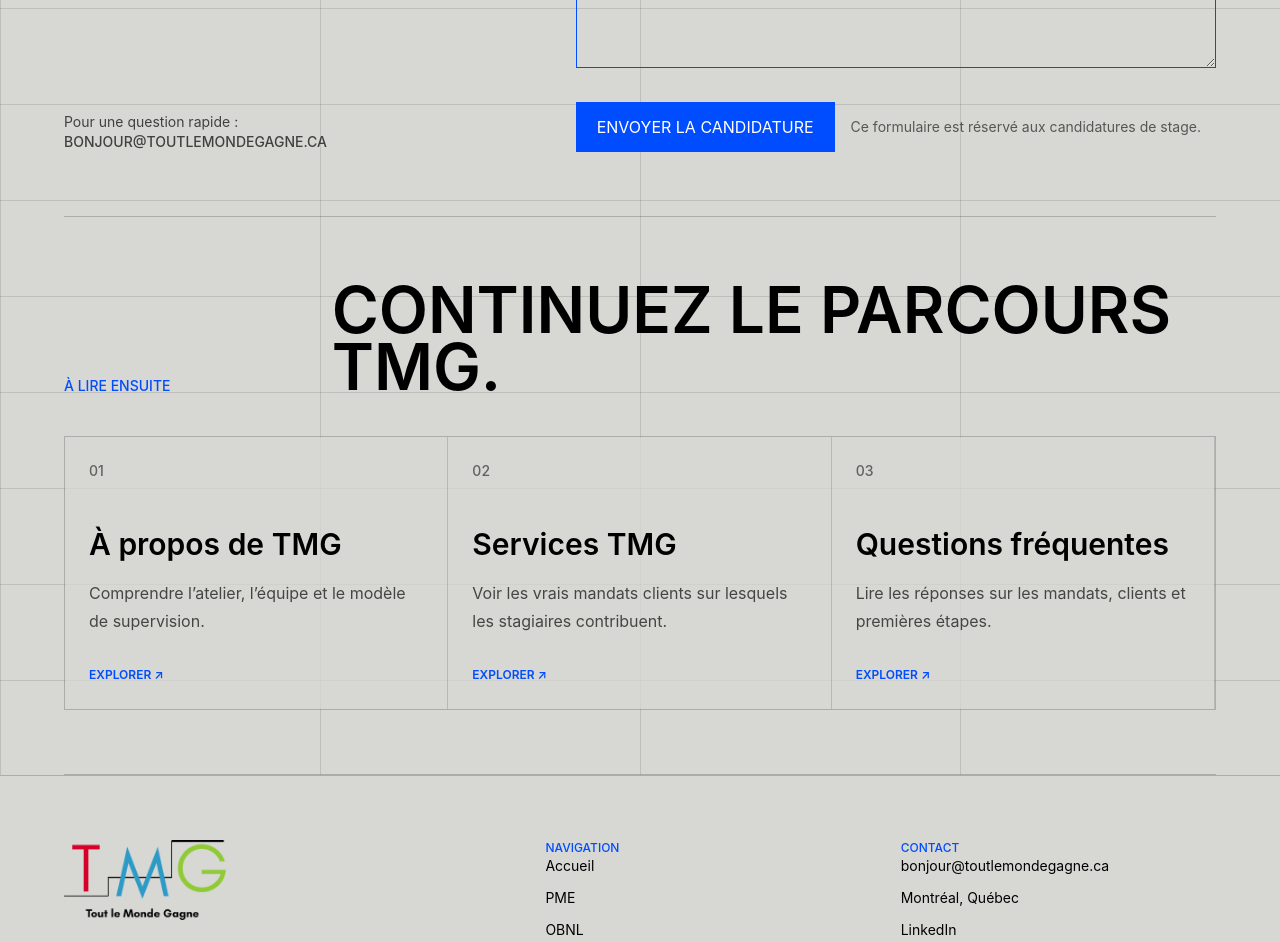
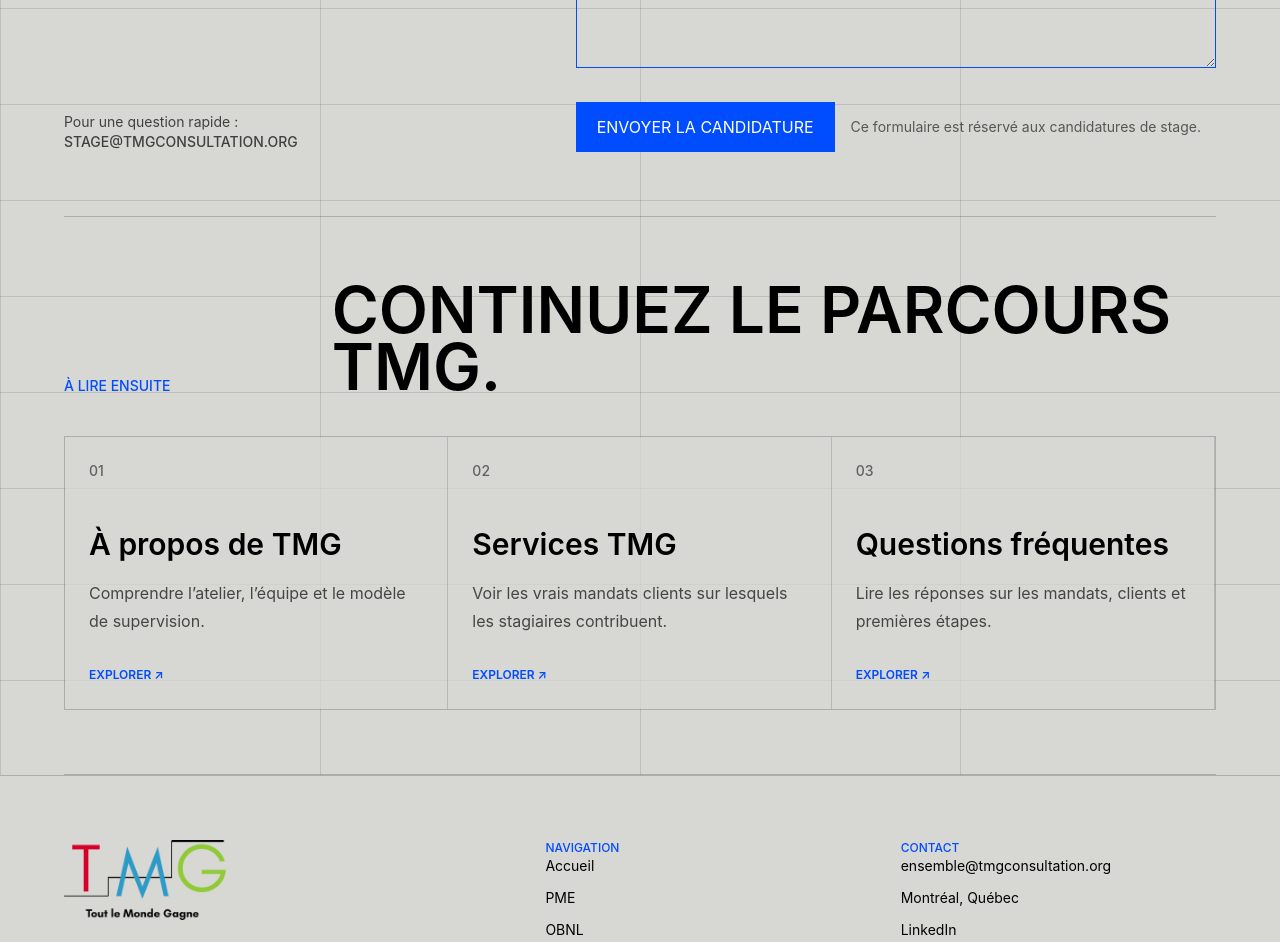
Before and after one commit to ToutLeMondeGagne/tmg-website, a React (Vite) app: page /stage in a window 1280 px wide. Shown: the part 3160-4102 px from the top of the page. Built offline with nearby package versions, Linux system fonts and the light colour scheme.

Commit message:
fix: keep local contact emails

```diff
--- a/public/content/site-content.json
+++ b/public/content/site-content.json
@@ -2,7 +2,7 @@
   "global": {
     "socialLabel": "Instagram, LinkedIn",
     "scrollHint": "Faites défiler",
-    "contactEmail": "bonjour@toutlemondegagne.ca"
+    "contactEmail": "ensemble@tmgconsultation.org"
   },
   "home": {
     "hero": {
--- a/src/content/defaultSiteContent.js
+++ b/src/content/defaultSiteContent.js
@@ -2,7 +2,7 @@ export const defaultSiteContent = {
   global: {
     socialLabel: 'Instagram, LinkedIn',
     scrollHint: 'Faites défiler',
-    contactEmail: 'bonjour@toutlemondegagne.ca',
+    contactEmail: 'ensemble@tmgconsultation.org',
   },
   home: {
     hero: {
@@ -213,6 +213,7 @@ export const defaultSiteContent = {
       body:
         'Ici, on ne demande pas un budget ou un objectif de conversion. On veut comprendre ce que vous voulez apprendre, vos disponibilités et le type de projets qui vous motive.',
       contactLabel: 'Pour une question rapide :',
+      contactEmail: 'stage@tmgconsultation.org',
     },
   },
   contact: {
--- a/src/content/siteContentFields.js
+++ b/src/content/siteContentFields.js
@@ -210,6 +210,7 @@ export const siteContentFields = [
       { path: 'stage.application.title', label: 'Titre', type: 'textarea', rows: 2 },
       { path: 'stage.application.body', label: 'Paragraphe', type: 'textarea', rows: 3 },
       { path: 'stage.application.contactLabel', label: 'Texte avant l\'email de contact' },
+      { path: 'stage.application.contactEmail', label: 'Email stagiaire' },
     ],
   },
 
--- a/src/data/seo.js
+++ b/src/data/seo.js
@@ -2,7 +2,7 @@ export const SITE_URL = 'https://toutlemondegagne.ca'
 export const SITE_NAME = 'TMG - Tout le Monde Gagne'
 export const SITE_LOCALE = 'fr_CA'
 export const SITE_LANGUAGE = 'fr-CA'
-export const SITE_EMAIL = 'bonjour@toutlemondegagne.ca'
+export const SITE_EMAIL = 'ensemble@tmgconsultation.org'
 export const SITE_LOCATION = 'Montréal, Québec'
 export const SITE_REGION = 'CA-QC'
 export const SITE_COUNTRY = 'CA'
--- a/src/pages/Stage.jsx
+++ b/src/pages/Stage.jsx
@@ -7,6 +7,7 @@ import { AnimatedSection, AnimatedText, Button, Card, SectionLabel } from '../co
 export default function Stage() {
   const { content } = useSiteContent()
   const { stage, global } = content
+  const stageContactEmail = stage.application.contactEmail || global.contactEmail
 
   return (
     <main>
@@ -113,10 +114,10 @@ export default function Stage() {
             <div className="space-y-2 text-sm text-black/70">
               <p>{stage.application.contactLabel}</p>
               <a
-                href={`mailto:${global.contactEmail}`}
+                href={`mailto:${stageContactEmail}`}
                 className="font-medium uppercase text-[var(--blue)] transition hover:text-blue-700 focus-visible:outline focus-visible:outline-2 focus-visible:outline-offset-4 focus-visible:outline-[var(--blue)]"
               >
-                {global.contactEmail}
+                {stageContactEmail}
               </a>
             </div>
           </aside>
```
